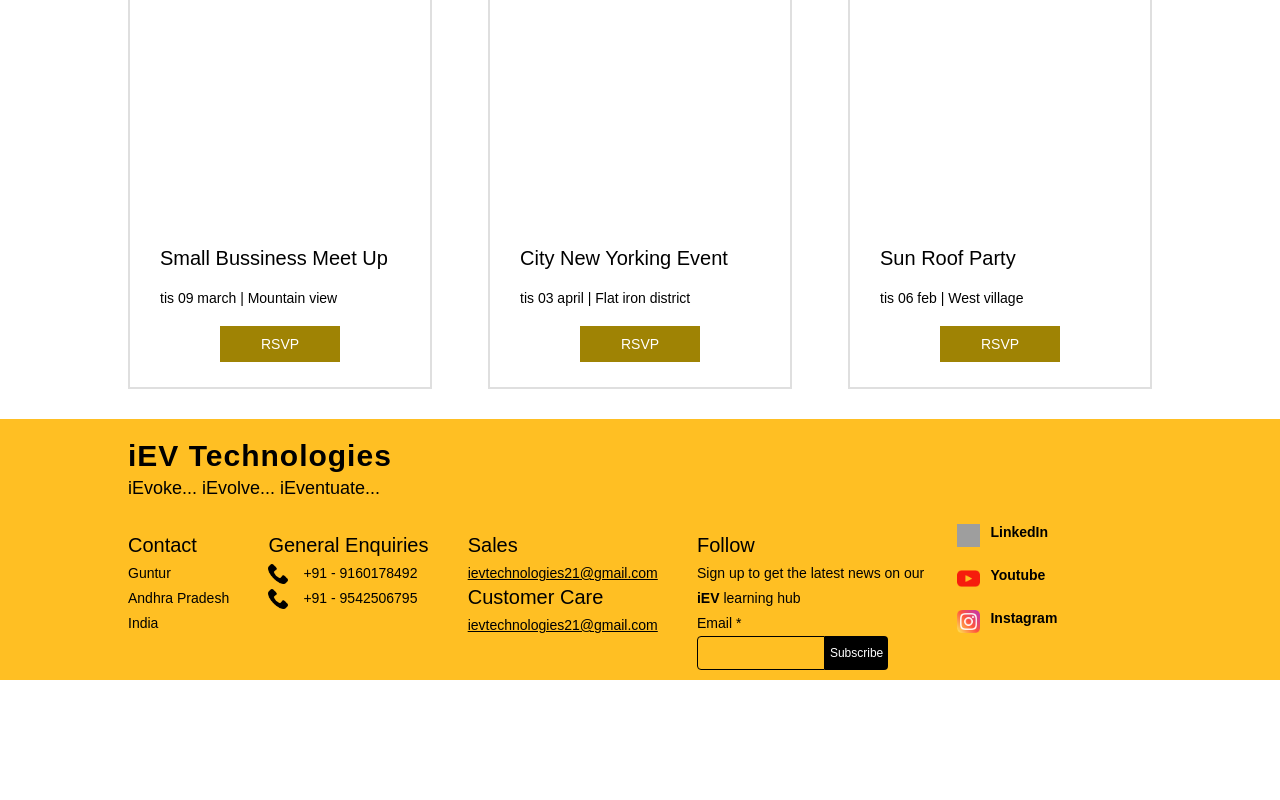
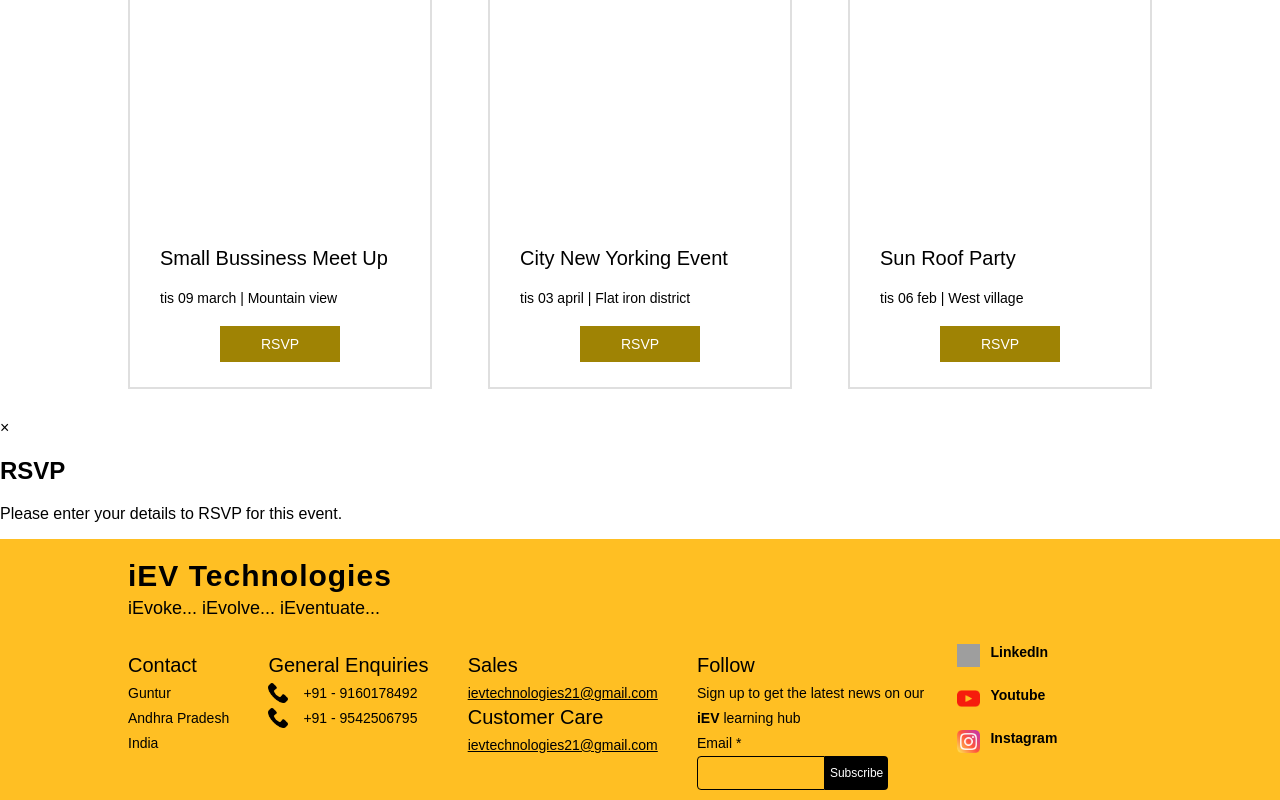
Before and after one commit to iev21/iev-frontend, an Angular app: page / in a window 1280 px wide. Shown: the part 2423-3223 px from the top of the page. Before the commit the page ends 3103 px from the top, so only its background shows below. Built offline with nearby package versions, Linux system fonts and the light colour scheme; grey boxes are pictures that could not be loaded.

Commit message:
Update events.component.html

```diff
--- a/src/app/events/events.component.html
+++ b/src/app/events/events.component.html
@@ -4,17 +4,29 @@
         <div class="events__container__flex">
             <div class="events__container__flex__heading">Small Bussiness Meet Up</div>
             <div class="events__container__flex__subheading">tis 09 march | Mountain view </div>
-            <div class="button">RSVP</div>
+            <!-- <div class="button">RSVP</div> -->
+            <div class="button" onclick="showPopup()">RSVP</div>
         </div>
         <div class="events__container__flex">
             <div class="events__container__flex__heading">City New Yorking Event</div>
             <div class="events__container__flex__subheading">tis 03 april | Flat iron district </div>
-            <div class="button">RSVP</div>
+            <div class="button" onclick="showPopup()">RSVP</div>
         </div>
         <div class="events__container__flex">
             <div class="events__container__flex__heading">Sun Roof Party </div>
             <div class="events__container__flex__subheading">tis 06 feb | West village </div>
-            <div class="button">RSVP</div>
+            <div class="button" onclick="showPopup()">RSVP</div>
         </div>
     </div>
 </div>
+
+<!-- Modal for RSVP -->
+<div id="rsvpModal" class="modal">
+  <div class="modal-content">
+    <span class="close" onclick="closePopup()">&times;</span>
+    <h2>RSVP</h2>
+    <!-- Your RSVP form goes here -->
+    <!-- For simplicity, let's just display a message -->
+    <p>Please enter your details to RSVP for this event.</p>
+  </div>
+</div>
```
